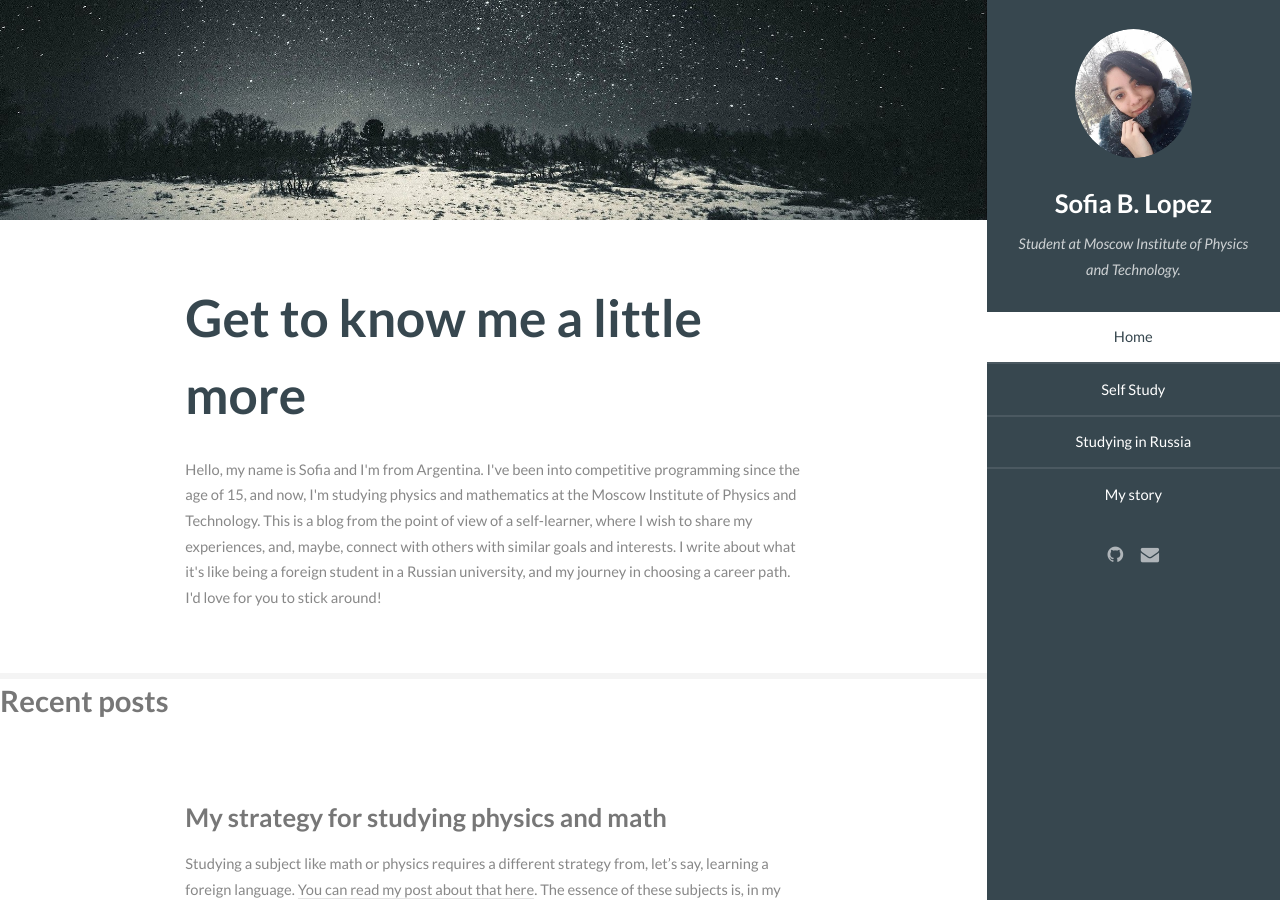
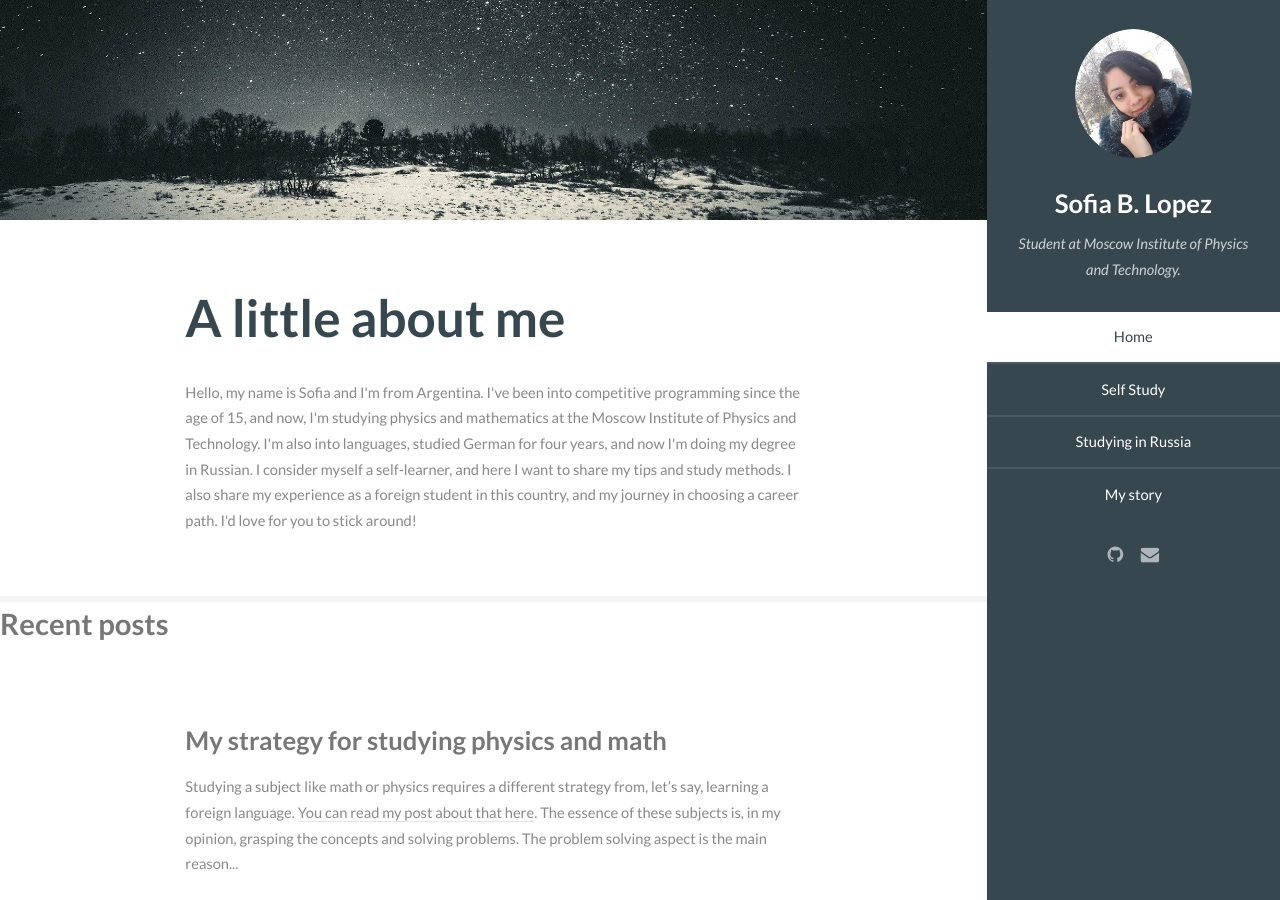
Before and after one commit to sofiabelen/sofiabelen.github.io, a Jekyll site: the page built from index.html, in a window 1280 px wide and 900 px high. Built offline with Jekyll 4.4.1, drawn with Linux system fonts in a browser that asks for light colours; Markdown is read by kramdown in place of the engine named in the settings; the list of posts is cut into pages by our own code.

Commit message:
Update index.hmtl

```diff
--- a/index.html
+++ b/index.html
@@ -1,6 +1,6 @@
 ---
 layout: default
-title: Get to know me a little more
+title: "A little about me"
 subtitle:
 ---
 
@@ -10,7 +10,7 @@ subtitle:
                 <h2>{{page.title}}</h2>
 		<p>{{page.subtitle}}</p>
             </header>
-        <p>Hello, my name is Sofia and I'm from Argentina. I've been into competitive programming since the age of 15, and now, I'm studying physics and mathematics at the Moscow Institute of Physics and Technology. This is a blog from the point of view of a self-learner, where I wish to share my experiences, and, maybe, connect with others with similar goals and interests. I write about what it's like being a foreign student in a Russian university, and my journey in choosing a career path. I'd love for you to stick around!</p>
+        <p>Hello, my name is Sofia and I'm from Argentina. I've been into competitive programming since the age of 15, and now, I'm studying physics and mathematics at the Moscow Institute of Physics and Technology. I'm also into languages, studied German for four years, and now I'm doing my degree in Russian. I consider myself a self-learner, and here I want to share my tips and study methods. I also share my experience as a foreign student in this country, and my journey in choosing a career path. I'd love for you to stick around!</p>
         </div>
     </section>
 
```
